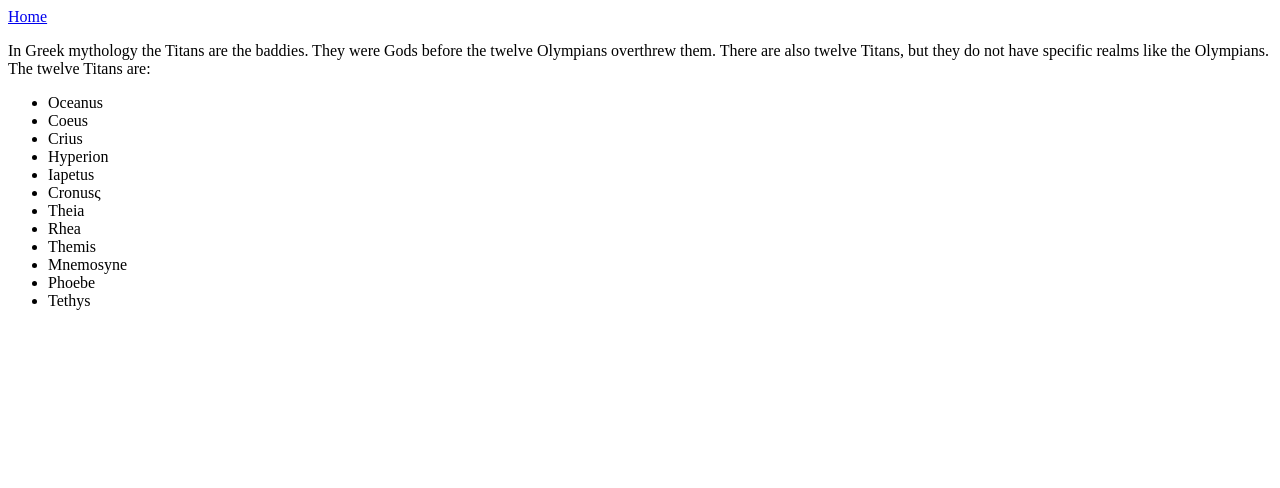
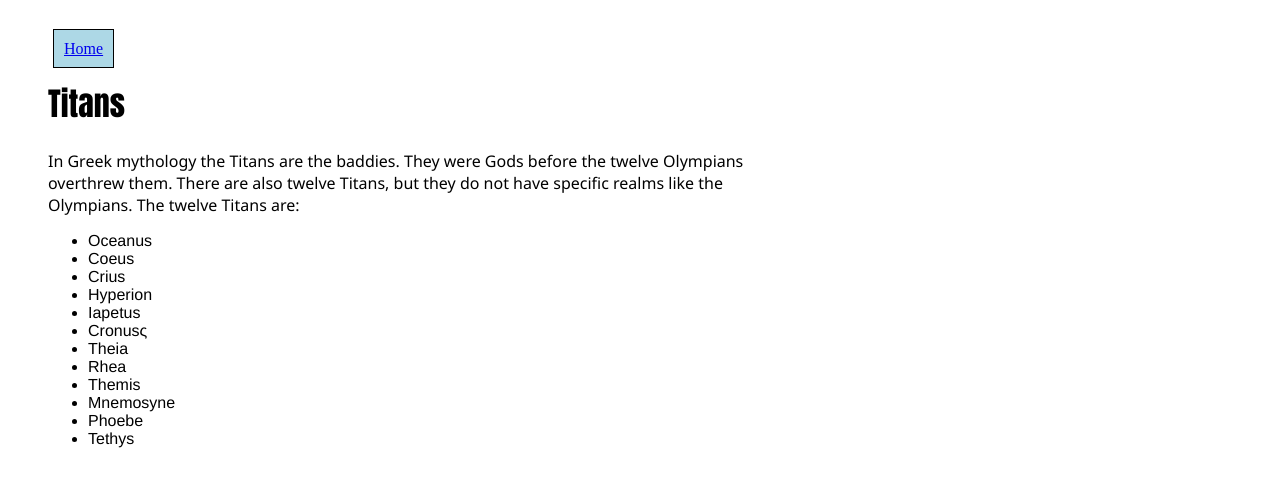
Before and after one commit to jdmar3-comp426/a01-dowden19, a website: page Titans.html in a window 1280 px wide. Drawn offline with Linux system fonts and the light colour scheme.

Commit message:
Added details

```diff
--- a/Titans.html
+++ b/Titans.html
@@ -4,10 +4,12 @@
         <meta charset="UTF-8">
         <meta name="viewport" content="width=device-width, initial-scale=1.0">
         <title>Titans</title>
+        <link rel="stylesheet" href="./styles.css">
     </head>
     <body>
-        <a href="./index.html">Home</a>
-        <div>
+        <div class="content">
+            <a href="./index.html">Home</a>
+            <h1>Titans</h1>
             <p>In Greek mythology the Titans are the baddies. They were Gods before the twelve Olympians overthrew them.
                 There are also twelve Titans, but they do not have specific realms like the Olympians. The twelve Titans are:
             </p>
--- /dev/null
+++ b/styles.css
@@ -0,0 +1,47 @@
+a {
+    background-color: #add8e6;
+    border-color: black;
+    border-width: 1px;
+    border-style: solid;
+    padding: 10px;
+    margin: 5px;
+}
+
+a:hover {
+    background-color: #0000ff;
+}
+
+h1 {
+    font-family: Impact, Haettenschweiler, 'Arial Narrow Bold', sans-serif;
+    font-weight: 100;
+    color: blue;
+}
+
+p {
+    font-family: 'Segoe UI', Tahoma, Geneva, Verdana, sans-serif;
+}
+
+ul li {
+    font-family: 'Franklin Gothic Medium', 'Arial Narrow', Arial, sans-serif;
+}
+
+#home {
+   text-align: center;
+   padding-top: 100px;
+}
+
+.content {
+    margin: 20px;
+    padding: 20px;
+    width: 60%;
+}
+
+img {
+    width: 700px;
+    height: 500px;
+}
+
+.content h1 {
+    font-weight: 80;
+    color: black;
+}
```
Also changed, not shown: GreekGods.html (+4 -2 lines), images.html (+5 -3 lines), index.html (+8 -5 lines).
